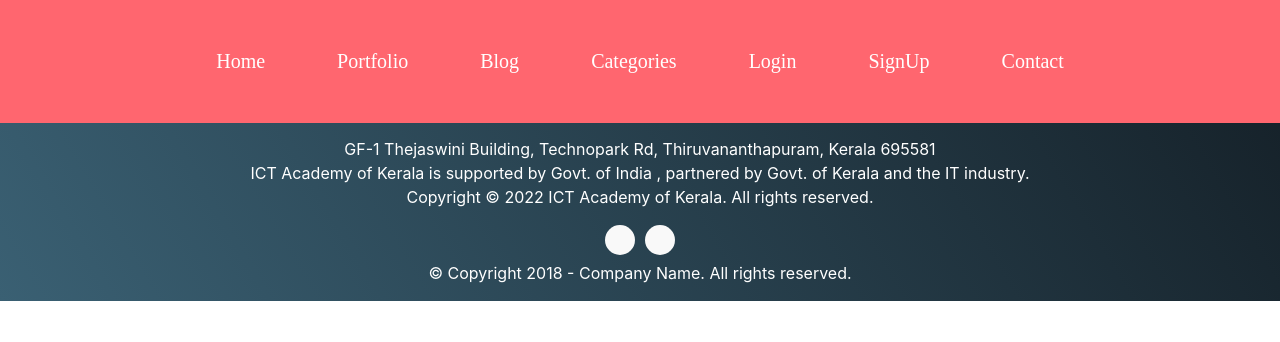
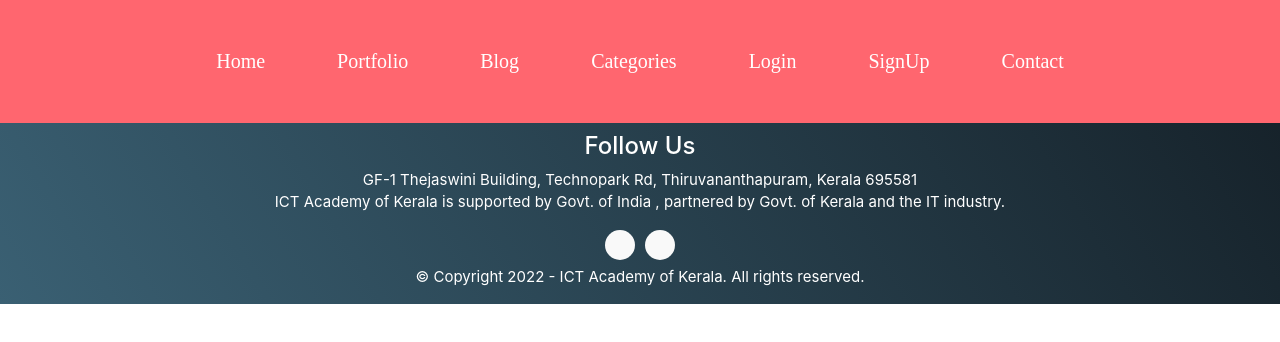
Before and after one commit to techblog4/TechBlog, an Angular app in the folder frontend/: page / in a window 1280 px wide. Shown: the top 342 px of the page. Built offline with nearby package versions, Linux system fonts and the light colour scheme.

Commit message:
footer settings

```diff
--- a/frontend/src/app/components/footer/footer.component.css
+++ b/frontend/src/app/components/footer/footer.component.css
@@ -8,7 +8,13 @@
     color: white;
     margin-top:100px;
   }
-
+  .footer-middle {
+    padding-top: 2em;
+    color: white;
+  }
+ .footer-middle p{
+  font-size:15px;
+ }
 
 
 
--- a/frontend/src/app/components/footer/footer.component.html
+++ b/frontend/src/app/components/footer/footer.component.html
@@ -11,7 +11,7 @@
 
                 ICT Academy of Kerala is supported by Govt. of India , partnered by Govt. of Kerala and the IT industry.<br>
 
-                Copyright © 2022 ICT Academy of Kerala.  All rights reserved.<br>
+
               </p>
 
               <ul class="social-network social-circle">
@@ -22,7 +22,7 @@
 
       <div class="row">
           <div class="col-md-12 copy">
-              <p class="text-center">&copy; Copyright 2018 - Company Name.  All rights reserved.</p>
+              <p class="text-center">&copy; Copyright 2022 - ICT Academy of Kerala.  All rights reserved.</p>
           </div>
       </div>
 
```
